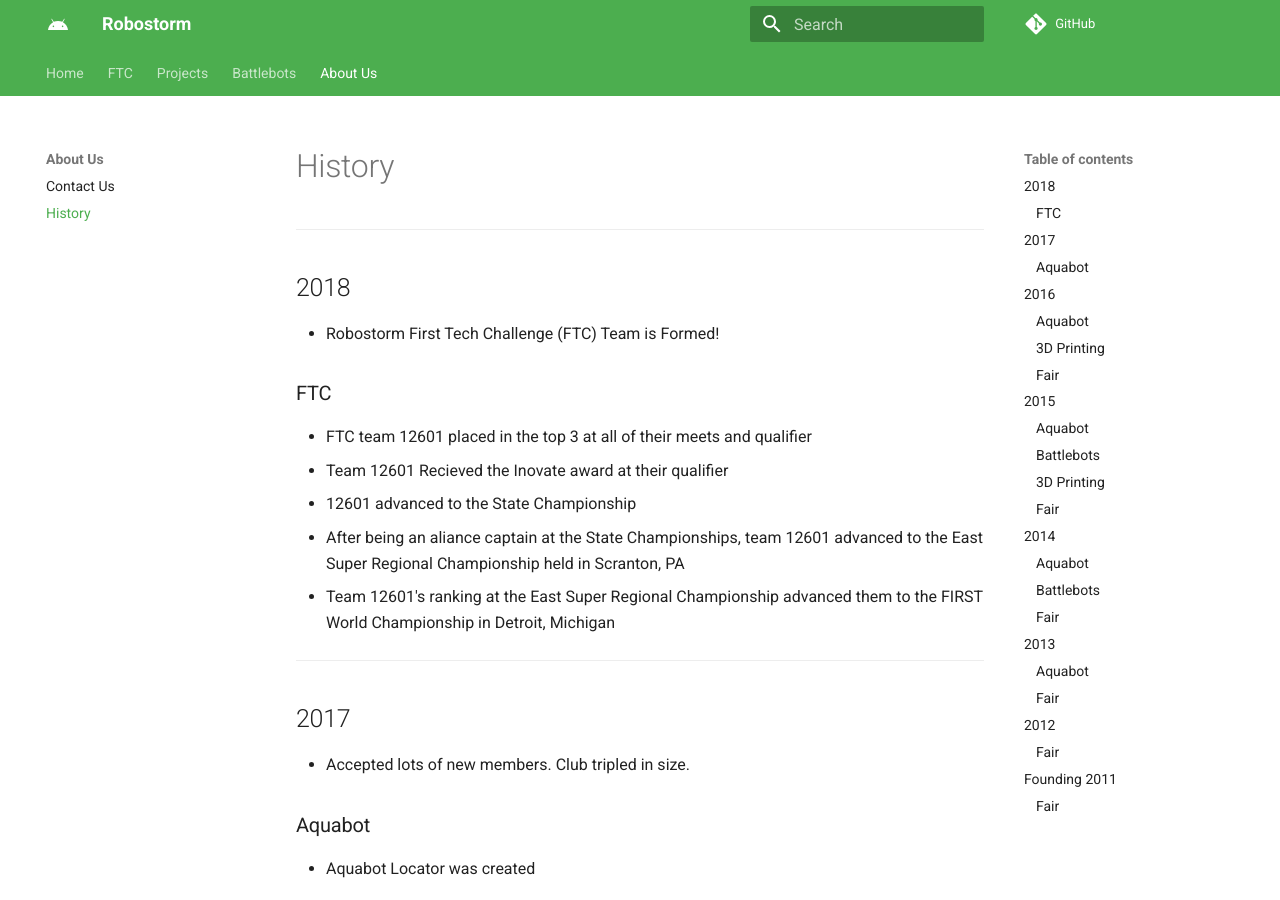
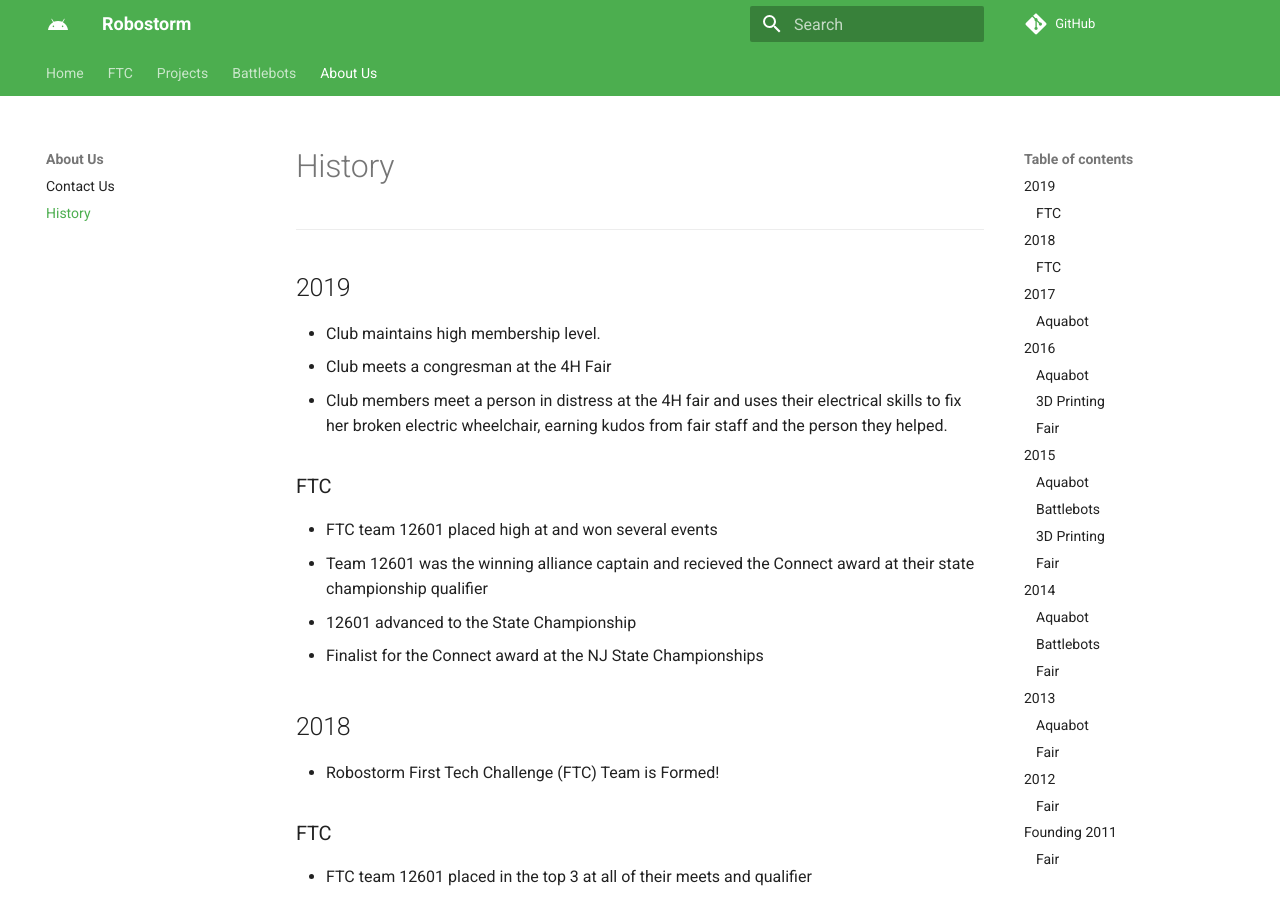
Before and after one commit to Robostorm/Website, an MkDocs documentation site: the page built from docs/about-us/history.md, in a window 1280 px wide and 900 px high. Built offline with MkDocs 1.6.1 and Material for MkDocs 9.7.7, drawn with Linux system fonts in a browser that asks for light colours.

Commit message:
Update history.md

```diff
--- a/docs/about-us/history.md
+++ b/docs/about-us/history.md
@@ -1,5 +1,16 @@
 # History
 ---
+
+## 2019
+ - Club maintains high membership level.
+ - Club meets a congresman at the 4H Fair
+ - Club members meet a person in distress at the 4H fair and uses their electrical skills to fix her broken electric wheelchair, earning kudos from fair staff and the person they helped.
+
+### FTC
+ - FTC team 12601 placed high at and won several events
+ - Team 12601 was the winning alliance captain and recieved the Connect award at their state championship qualifier
+ - 12601 advanced to the State Championship
+ - Finalist for the Connect award at the NJ State Championships
 
 ## 2018
  - Robostorm First Tech Challenge (FTC) Team is Formed!
```
